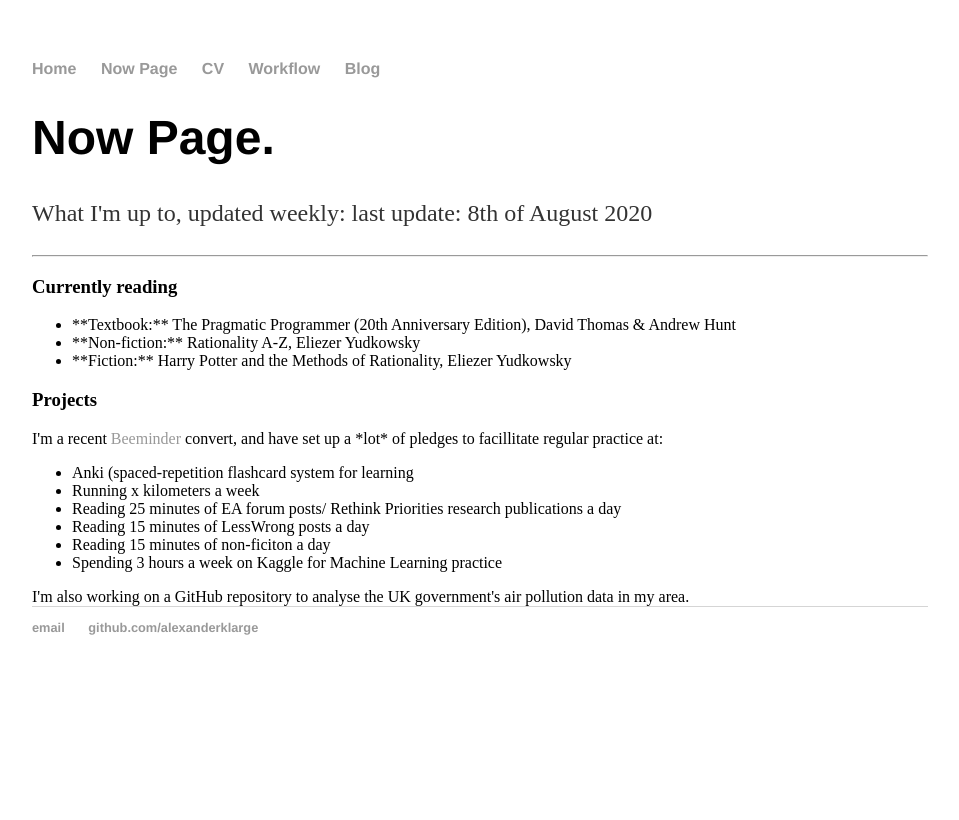
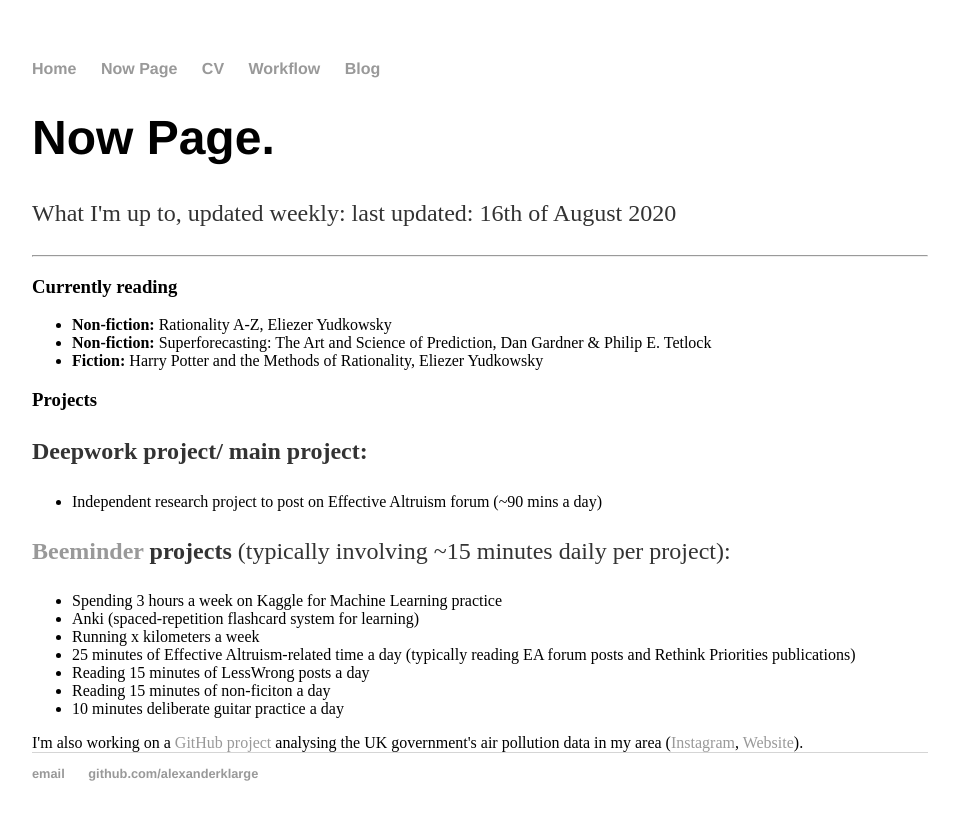
Before and after one commit to alexanderklarge/alexanderklarge.github.io, a Jekyll site: the page built from nowpage/index.html, in a window 1280 px wide. Shown: the top 820 px of the page, without its empty margins (160-1119 px from the left). Built offline with Jekyll 4.4.1, drawn with Linux system fonts in a browser that asks for light colours.

Commit message:
Updated and fixed some errors

```diff
--- a/nowpage/index.html
+++ b/nowpage/index.html
@@ -4,23 +4,30 @@
 ---
 <div class="blurb">
 	<h1>Now Page.</h1>
-	<p>What I'm up to, updated weekly: last update: 8th of August 2020</p>
+	<p>What I'm up to, updated weekly: last updated: 16th of August 2020</p>
 </div><!-- /.blurb -->
 <hr>
 <h3>Currently reading</h3>
 <ul>
-	<li>**Textbook:** The Pragmatic Programmer (20th Anniversary Edition), David Thomas & Andrew Hunt</li>
-	<li>**Non-fiction:** Rationality A-Z, Eliezer Yudkowsky</li>
-	<li>**Fiction:** Harry Potter and the Methods of Rationality, Eliezer Yudkowsky</li>
+	<li><b>Non-fiction:</b> Rationality A-Z, Eliezer Yudkowsky</li>
+	<li><b>Non-fiction:</b> Superforecasting: The Art and Science of Prediction, Dan Gardner & Philip E. Tetlock </li>
+	<li><b>Fiction:</b> Harry Potter and the Methods of Rationality, Eliezer Yudkowsky</li>
 </ul>
 <h3>Projects</h3>
-I'm a recent <a href="https://www.beeminder.com/alexanderklarge">Beeminder</a> convert, and have set up a *lot* of pledges to facillitate regular practice at:
+<p><b>Deepwork project/ main project:</b>
 <ul>
-	<li>Anki (spaced-repetition flashcard system for learning</li>
+	<li>Independent research project to post on Effective Altruism forum (~90 mins a day)</li>
+</ul>
+
+<p><b><a href="https://www.beeminder.com/alexanderklarge">Beeminder</a> projects</b> (typically involving ~15 minutes daily per project):</p>
+<ul>
+	<li>Spending 3 hours a week on Kaggle for Machine Learning practice</li>
+	<li>Anki (spaced-repetition flashcard system for learning)</li>
 	<li>Running x kilometers a week</li>
-	<li>Reading 25 minutes of EA forum posts/ Rethink Priorities research publications a day</li>
+	<li>25 minutes of Effective Altruism-related time a day (typically reading EA forum posts and Rethink Priorities publications)</li>
 	<li>Reading 15 minutes of LessWrong posts a day</li>
 	<li>Reading 15 minutes of non-ficiton a day</li>
-	<li>Spending 3 hours a week on Kaggle for Machine Learning practice</li>
+	<li>10 minutes deliberate guitar practice a day</li>
 </ul>
-I'm also working on a GitHub repository to analyse the UK government's air pollution data in my area.
+
+I'm also working on a <a href="https://github.com/alexanderklarge/DerbyAirPollution">GitHub project</a> analysing the UK government's air pollution data in my area (<a href="https://www.instagram.com/derbyairpollution/">Instagram</a>, <a href="https://derbyairpollution.co.uk/">Website</a>).
```
